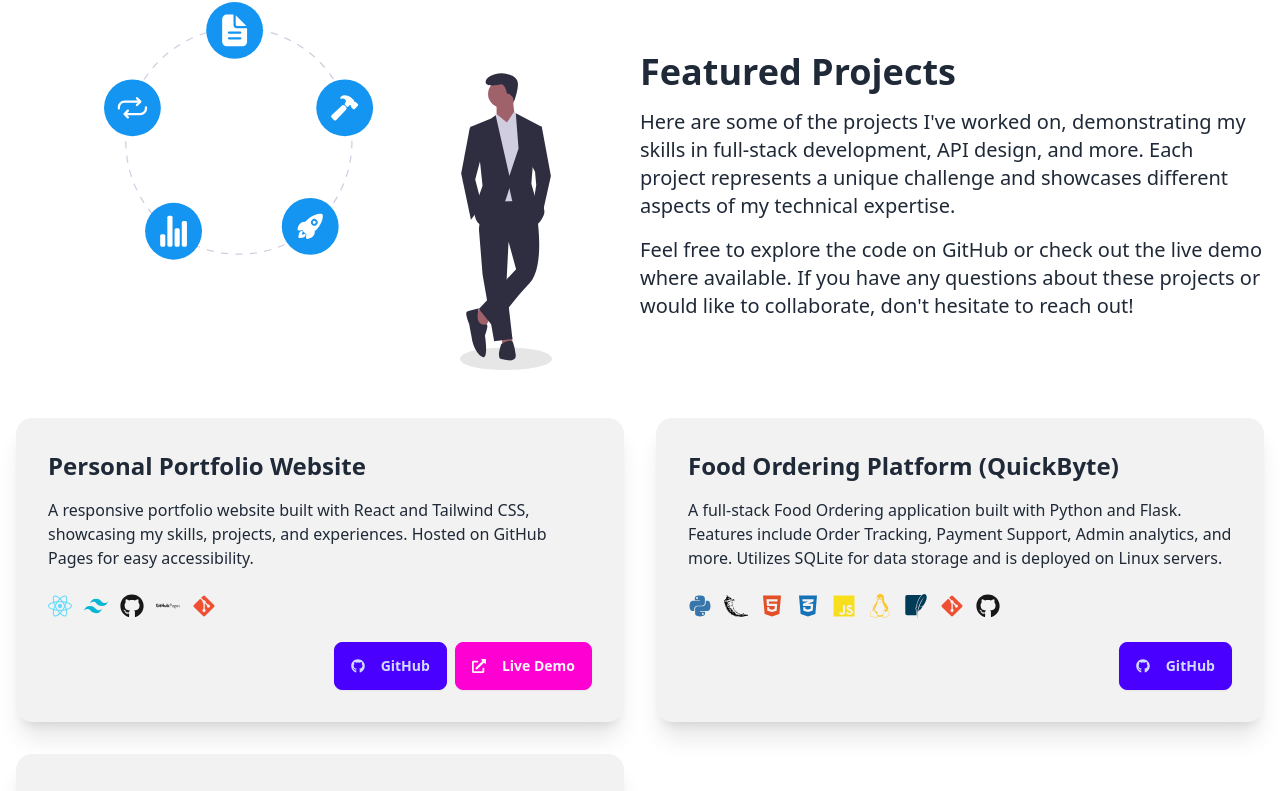
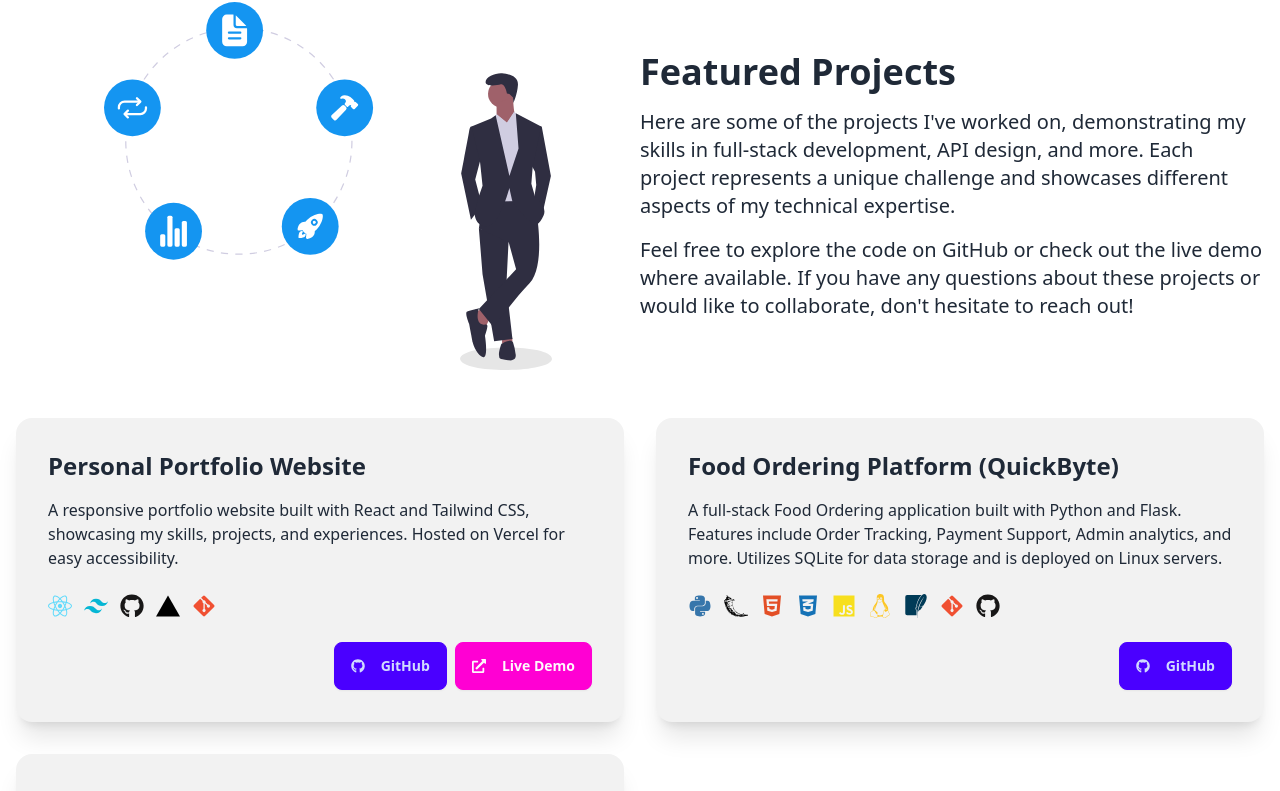
Before and after one commit to KalyanKanuri/My_Dev_Diary, a React (Vite) app: page /projects in a window 1280 px wide. Shown: the part 350-1141 px from the top of the page. Built offline with nearby package versions, Linux system fonts and the light colour scheme.

Commit message:
Change to vercel instead of gh pages

```diff
--- a/src/pages/Projects.jsx
+++ b/src/pages/Projects.jsx
@@ -3,7 +3,7 @@
 import { useState } from 'react';
 import ScrollTrigger from 'react-scroll-trigger';
 import { FaGithub, FaExternalLinkAlt, FaReact, FaPython, FaHtml5, FaCss3Alt, FaJs, FaLinux, FaGitAlt } from 'react-icons/fa';
-import { SiTailwindcss, SiFastapi, SiFlask, SiSqlite, SiGithubpages } from 'react-icons/si';
+import { SiTailwindcss, SiFastapi, SiFlask, SiSqlite, SiVercel } from 'react-icons/si';
 import projectsIllustration from '../assets/static/projects.svg';
 
 const Projects = () => {
@@ -13,17 +13,18 @@ const Projects = () => {
   const projects = [
     {
       title: "Personal Portfolio Website",
-      description: "A responsive portfolio website built with React and Tailwind CSS, showcasing my skills, projects, and experiences. Hosted on GitHub Pages for easy accessibility.",
+      description: "A responsive portfolio website built with React and Tailwind CSS, showcasing my skills, projects, and experiences. Hosted on Vercel for easy accessibility.",
       technologies: [
         { icon: <FaReact />, name: "React", color: "#61DAFB" },
         { icon: <SiTailwindcss />, name: "Tailwind CSS", color: "#06B6D4" },
         { icon: <FaGithub />, name: "GitHub", color: "#181717" },
-        { icon: <SiGithubpages />, name: "GitHub Pages", color: "#222222" },
+        { icon: <SiVercel />, name: "Vercel", color: "#000000" },
         { icon: <FaGitAlt />, name: "Git", color: "#F05032" }
       ],
       github: "https://github.com/KalyanKanuri/My_Dev_Diary",
       live: "https://my-dev-diary.vercel.app/",
     },
+
     {
       title: "Food Ordering Platform (QuickByte)",
       description: "A full-stack Food Ordering application built with Python and Flask. Features include Order Tracking, Payment Support, Admin analytics, and more. Utilizes SQLite for data storage and is deployed on Linux servers.",
```
